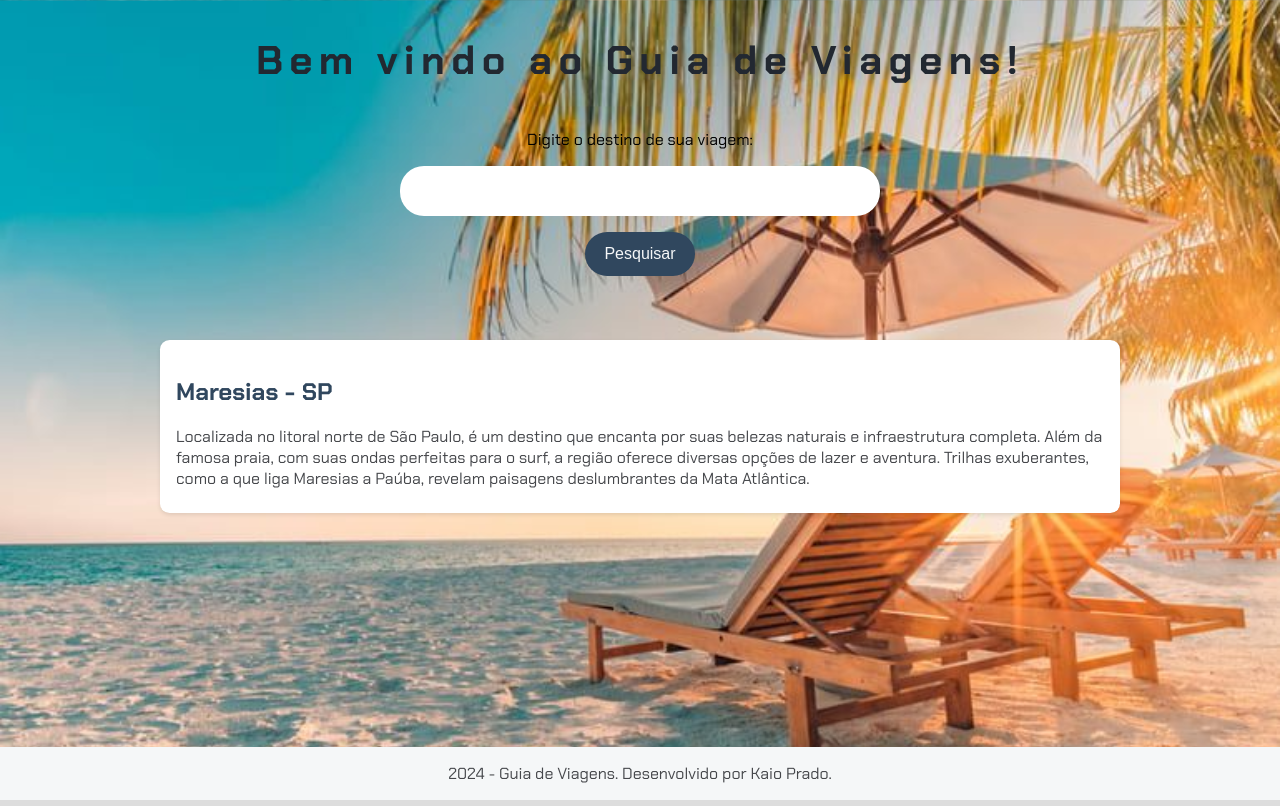
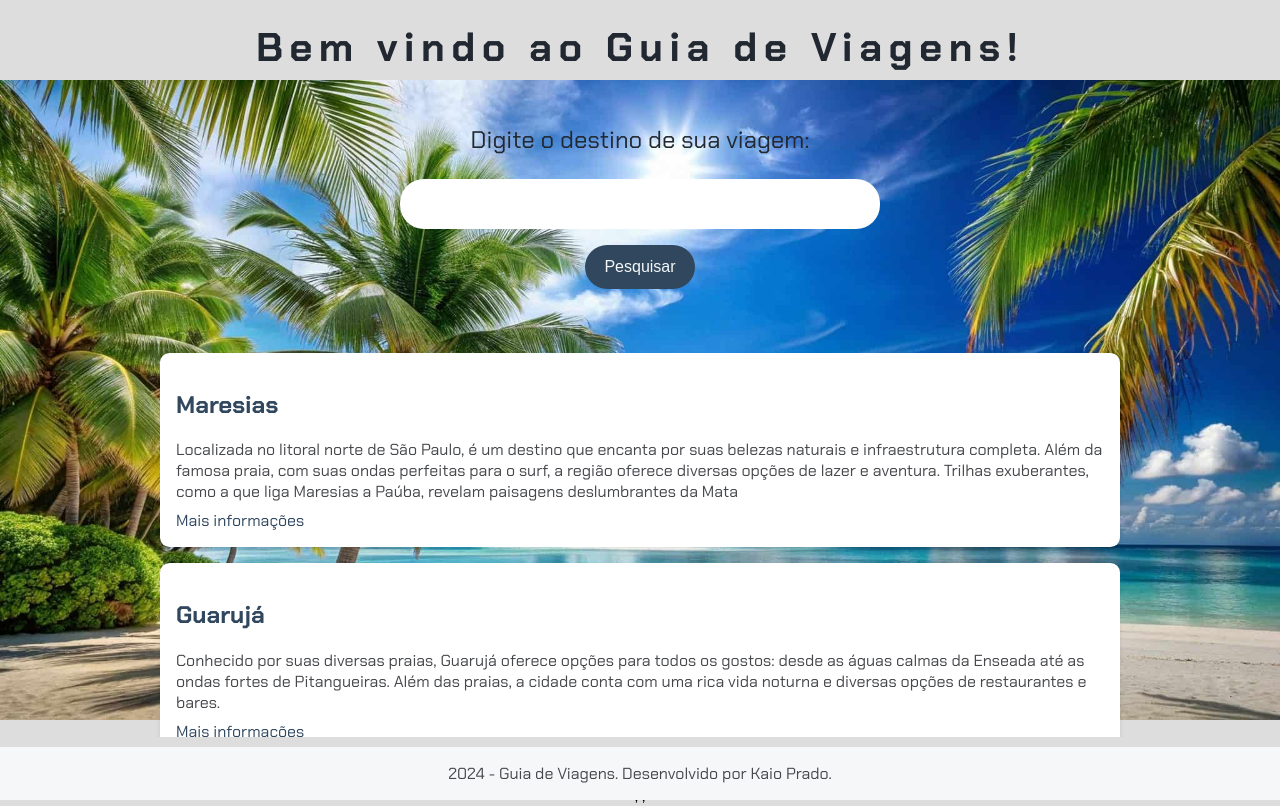
Before and after one commit to DevKaio99/Guia-de-Viagem, a plain HTML site: page index.html in a window 1280 px wide. Both pictures are taken after a click on the button "Pesquisar". Drawn offline with Linux system fonts and the light colour scheme.

Commit message:
Incluso o código JavaScript para mostrar os resultados ao clicar no botão Pesquisar

```diff
--- a/app.js
+++ b/app.js
@@ -1 +1,17 @@
-console.log(dados.titulo);
+
+function pesquisar() {
+    let pesquisa = document.getElementById('resultados-pesquisa');
+    let resultados = '';
+
+for (let dado of dados){
+    resultados +=`
+    <div class="item-resultado">
+    <h2>
+            <a href="#">${dado.titulo}</a></h2>
+    <p class="descricao-meta">${dado.descricao}</p>
+    <a href="#">${dado.link}</a>
+</div>`
+}
+
+pesquisa.innerHTML = resultados;
+}
--- a/dados.js
+++ b/dados.js
@@ -1,5 +1,17 @@
-let dados = {
-    titulo : 'Maresias',
-    descricao : 'Localizada no litoral norte de São Paulo, é um destino que encanta por suas belezas naturais e infraestrutura completa. Além da famosa praia, com suas ondas perfeitas para o surf, a região oferece diversas opções de lazer e aventura. Trilhas exuberantes, como a que liga Maresias a Paúba, revelam paisagens deslumbrantes da Mata ',
-    link : 'Em construção',
-};
+let dados = [
+    {
+        titulo: 'Maresias',
+        descricao: 'Localizada no litoral norte de São Paulo, é um destino que encanta por suas belezas naturais e infraestrutura completa. Além da famosa praia, com suas ondas perfeitas para o surf, a região oferece diversas opções de lazer e aventura. Trilhas exuberantes, como a que liga Maresias a Paúba, revelam paisagens deslumbrantes da Mata ',
+        link: 'Mais informações',
+    },
+    {
+        titulo: 'Guarujá',
+        descricao: 'Conhecido por suas diversas praias, Guarujá oferece opções para todos os gostos: desde as águas calmas da Enseada até as ondas fortes de Pitangueiras. Além das praias, a cidade conta com uma rica vida noturna e diversas opções de restaurantes e bares.',
+        link: 'Mais informações',
+    },
+    {
+        titulo: 'Bertioga',
+        descricao: 'Bertioga é um paraíso ecológico, com praias preservadas e uma natureza exuberante. A praia da Riviera de São Lourenço é um dos destaques, com suas águas cristalinas e areia branca. A cidade também oferece diversas opções de trilhas e ecoturismo.',
+        link: 'Mais informações',
+    }
+];
--- a/index.html
+++ b/index.html
@@ -12,18 +12,13 @@
     </header>
 
     <main>
-        <section>
+        <section class ='ptitulo'>
         <p> Digite o destino de sua viagem:</p>
         <input type="text">
-        <button>Pesquisar</button>
+        <button onclick="pesquisar()">Pesquisar</button>
         </section>
 
-        <section class="resultados-pesquisa">
-            <div class="item-resultado">
-                <h2>
-                     <a href="#">Maresias - SP</a></h2>
-                <p class="descricao-meta">Localizada no litoral norte de São Paulo, é um destino que encanta por suas belezas naturais e infraestrutura completa. Além da famosa praia, com suas ondas perfeitas para o surf, a região oferece diversas opções de lazer e aventura. Trilhas exuberantes, como a que liga Maresias a Paúba, revelam paisagens deslumbrantes da Mata Atlântica.</p>
-            </div>
+        <section class="resultados-pesquisa" id="resultados-pesquisa">
         </section>
 
     </main>
--- a/style.css
+++ b/style.css
@@ -13,9 +13,17 @@ body {
     margin: 0; /* Remove a margem padrão */
     padding: 0; /* Remove o padding padrão */
 
-    background-image: url('fundo.jpg');
+    background-image: url('fundo2.jpg');
     background-size: 100%;
+    background-repeat: no-repeat; /* Impede que a imagem se repita */
+    background-position: center center; /* Centraliza a imagem */
 
+}
+
+.ptitulo {
+    font-size: 1.5rem; /* Tamanho da fonte */
+    color: #222831; /* Cor do texto */
+    text-align: center; /* Alinha o texto ao centro */
 }
 
 /* Estiliza os títulos h1 */
```
Also changed, not shown: fundo2.jpg (added).
